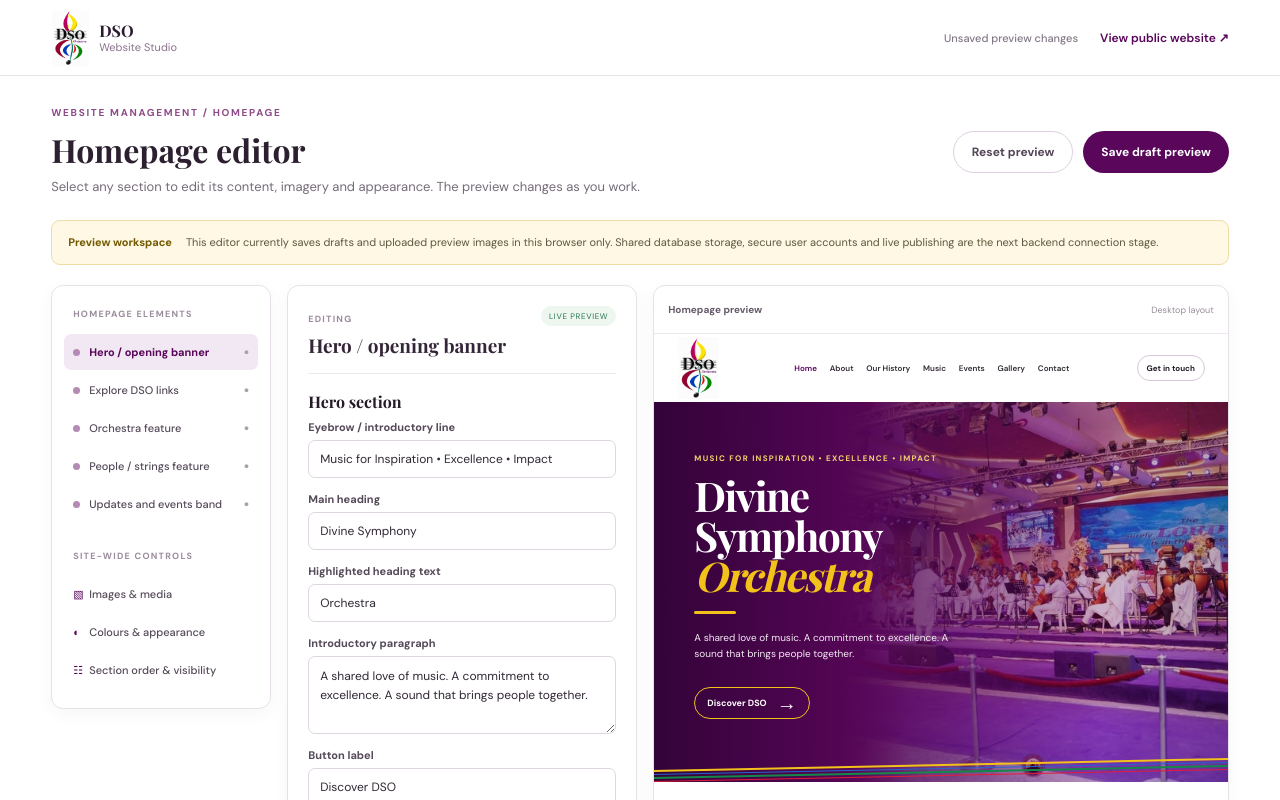
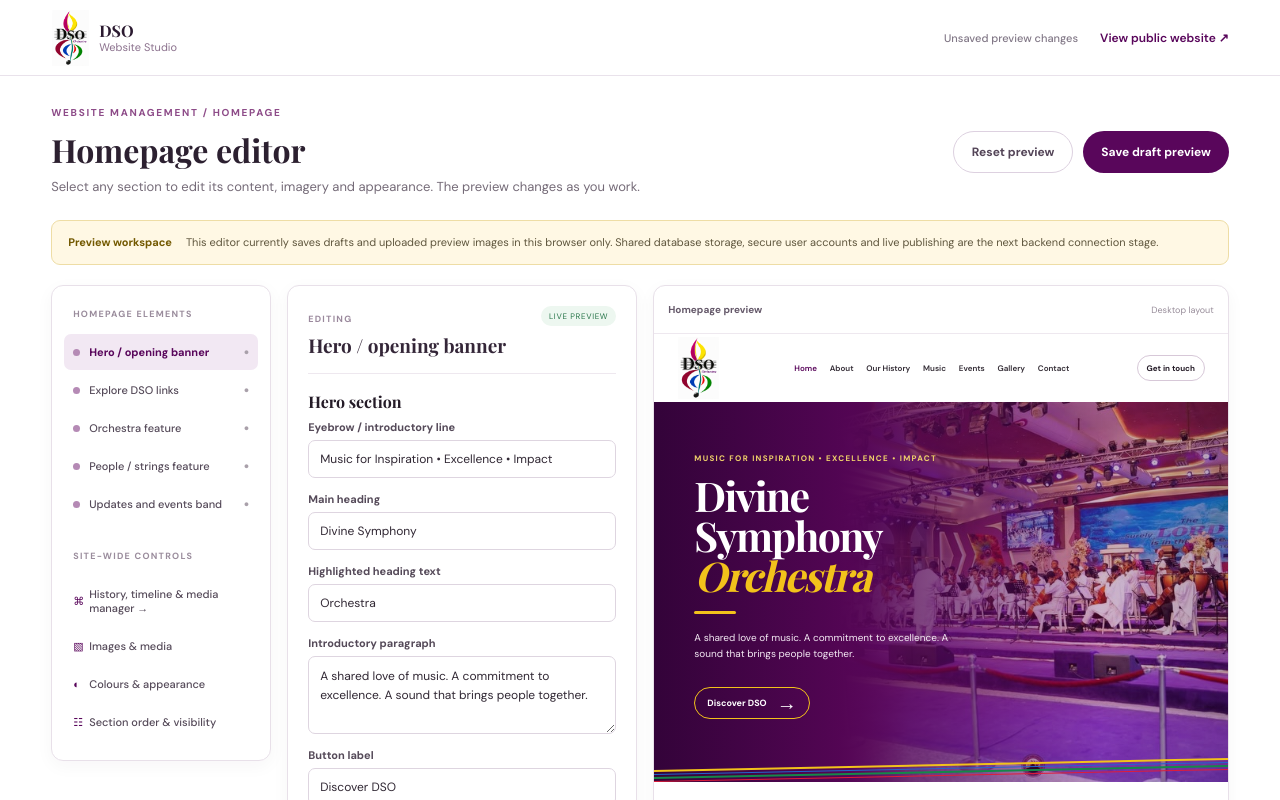
Before and after one commit to Divinesymphonyorchestra20/Divine-Symphony-Orchestra, a Next.js app: page /admin in a window 1280 px wide. Shown: the top 800 px of the page. Built offline with nearby package versions, Linux system fonts and the light colour scheme; a web font is replaced by a local one.

Commit message:
Link homepage studio to history and media manager

```diff
--- a/app/admin/page.tsx
+++ b/app/admin/page.tsx
@@ -185,6 +185,7 @@ export default function AdminPage() {
           <span className="dso-element-dot"/><span>{section.label}</span><small>{section.visible?"●":"○"}</small>
         </button>)}
         <div className="dso-sidebar-title dso-sidebar-tabs-title">SITE-WIDE CONTROLS</div>
+        <a className="dso-element-button" href="/admin/history"><span className="dso-element-icon">⌘</span>History, timeline & media manager →</a>
         <button className={"dso-element-button "+(tab==="images"?"selected":"")} onClick={()=>setTab("images")}><span className="dso-element-icon">▧</span>Images & media</button>
         <button className={"dso-element-button "+(tab==="design"?"selected":"")} onClick={()=>setTab("design")}><span className="dso-element-icon">◐</span>Colours & appearance</button>
         <button className={"dso-element-button "+(tab==="sections"?"selected":"")} onClick={()=>setTab("sections")}><span className="dso-element-icon">☷</span>Section order & visibility</button>
```
